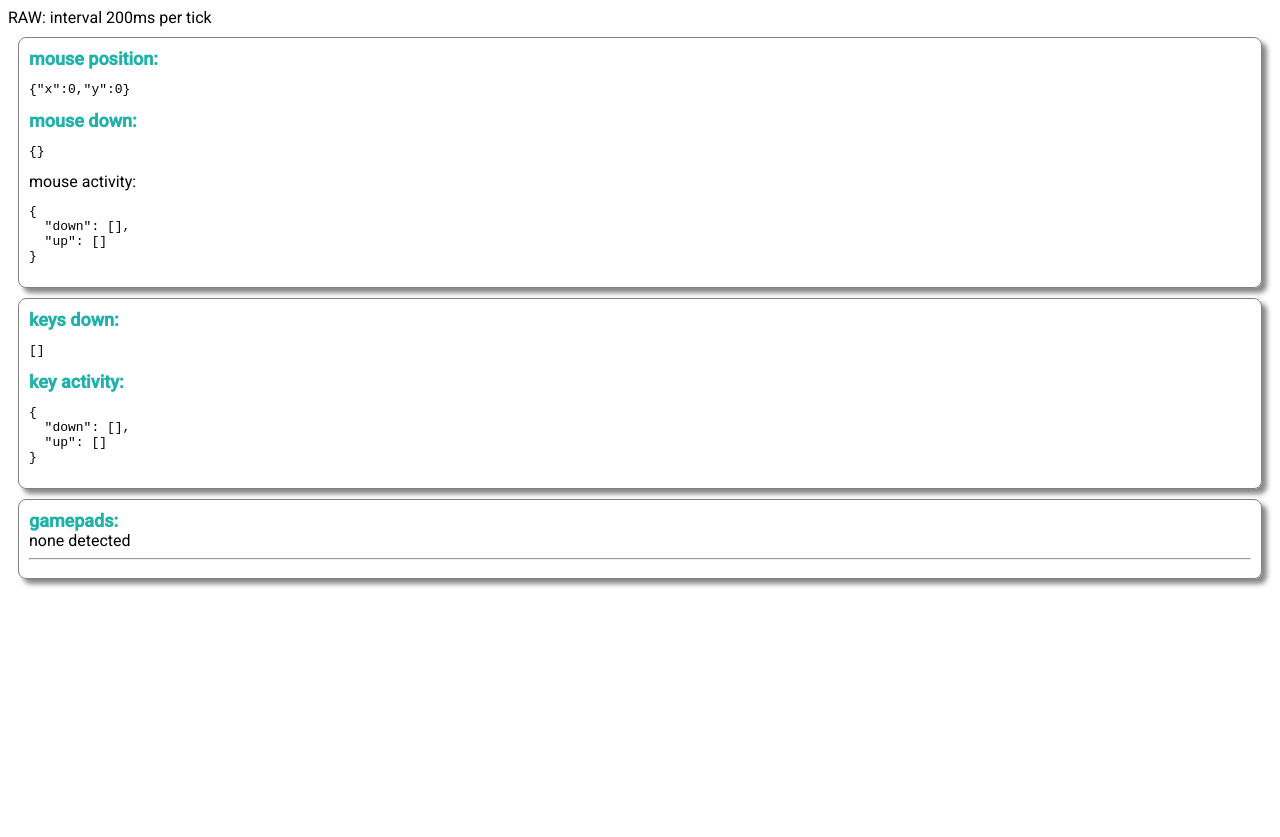
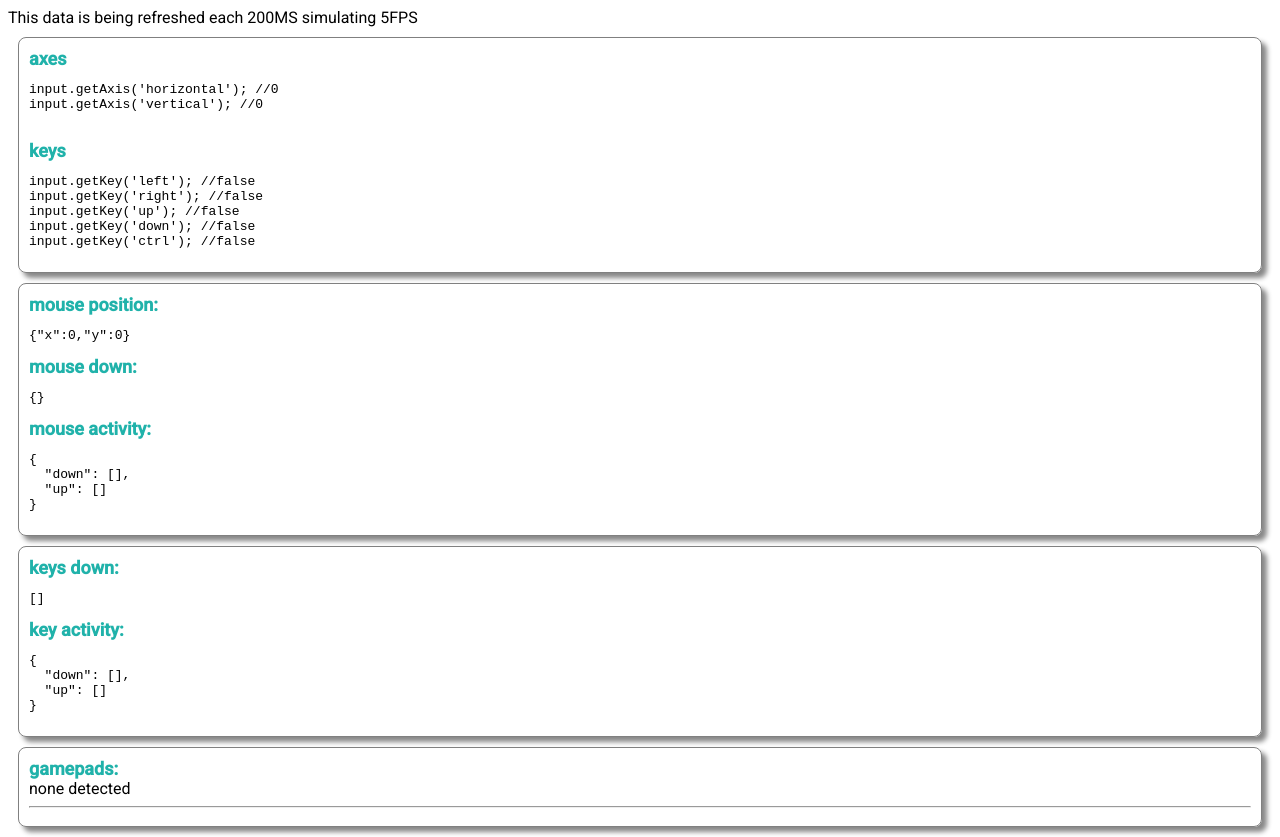
Before and after one commit to digijin/inputjs, a website built with webpack: page demo/index.html in a window 1280 px wide. Before the commit the page ends 800 px from the top, so only its background shows below. Built offline with nearby package versions, Linux system fonts and the light colour scheme.

Commit message:
getaxis and getkey

```diff
--- a/demo/style.css
+++ b/demo/style.css
@@ -3,7 +3,7 @@ body {
 	font-family: roboto;
 }
 
-.raw {
+.panel {
 	border: 1px solid grey;
 	border-radius: 8px;
 	box-shadow: 5px 5px 5px #888888;
--- a/src/Input.js
+++ b/src/Input.js
@@ -8,11 +8,11 @@ import defaults from "defaults";
 
 const defaultConfig = {
 	axes: {
-		Horizontal: {
+		horizontal: {
 			positive: "right",
 			negative: "left"
 		},
-		Vertical: {
+		vertical: {
 			positive: "up",
 			negative: "down"
 		}
@@ -62,8 +62,11 @@ export default class Input {
 	getJoystickNames() {}
 	getKey(keyCode: string | number) {
 		keyCode = this.map(keyCode);
-		if (this.keyStatus.hasOwnProperty(keyCode))
-			return this.keyStatus[keyCode];
+		// if (this.keyStatus.hasOwnProperty(keyCode))
+		// 	return this.keyStatus[keyCode];
+		if (this.keyboard.down.indexOf(keyCode) !== -1) {
+			return true;
+		}
 		return false;
 	}
 
--- a/src/demo.html
+++ b/src/demo.html
@@ -1,7 +1,27 @@
-RAW: interval
-<%= interval %>ms per tick
+This data is being refreshed each
+<%= interval %>MS simulating
+	<%= 1/interval*1000 %>FPS
+		<div class="data panel axis">
+			<div class="label">
+				axes
+			</div>
+			<pre>
+input.getAxis('horizontal'); //<%= input.getAxis('horizontal') %>
+input.getAxis('vertical'); //<%= input.getAxis('vertical') %>
+	</pre>
+			<div class="label">
+				keys
+			</div>
+			<pre>
+input.getKey('left'); //<%= input.getKey('left') %>
+input.getKey('right'); //<%= input.getKey('right') %>
+input.getKey('up'); //<%= input.getKey('up') %>
+input.getKey('down'); //<%= input.getKey('down') %>
+input.getKey('ctrl'); //<%= input.getKey('ctrl') %>
+</pre>
+		</div>
 
-	<div class="raw mouse">
+		<div class="raw panel mouse">
 			<div class="label">
 
 				mouse position:
@@ -9,10 +29,12 @@ RAW: interval
 			<pre><%= JSON.stringify(input.mouse.position) %></pre>
 			<div class="label"> mouse down:
 			</div>
-		<pre><%= JSON.stringify(input.mouse.down) %></pre> mouse activity:
+			<pre><%= JSON.stringify(input.mouse.down) %></pre>
+			<div class="label"> mouse activity:
+			</div>
 			<pre><%= JSON.stringify(input.mouse.activity, null, 2) %></pre>
 		</div>
-	<div class="raw keyboard">
+		<div class="raw panel keyboard">
 			<div class="label">keys down:
 			</div>
 			<pre><%= JSON.stringify(input.keyboard.down) %></pre>
@@ -20,7 +42,7 @@ RAW: interval
 			</div>
 			<pre><%= JSON.stringify(input.keyboard.activity, null, 2) %></pre>
 		</div>
-	<div class="raw gamepad">
+		<div class="raw panel gamepad">
 			<div class="label">gamepads:
 			</div>
 			<% if(input.gamepad.gamepads[0]){ %>
```
Lines whose indentation alone changed are shown as unchanged.
